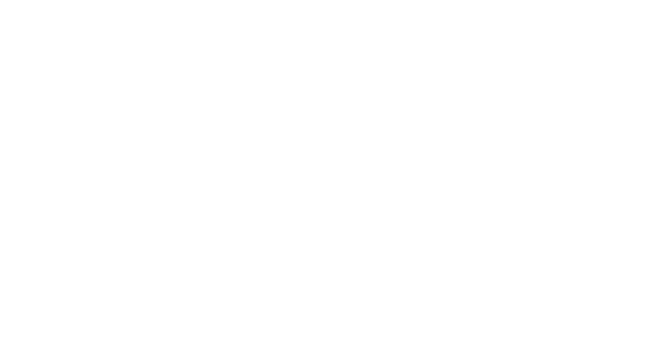
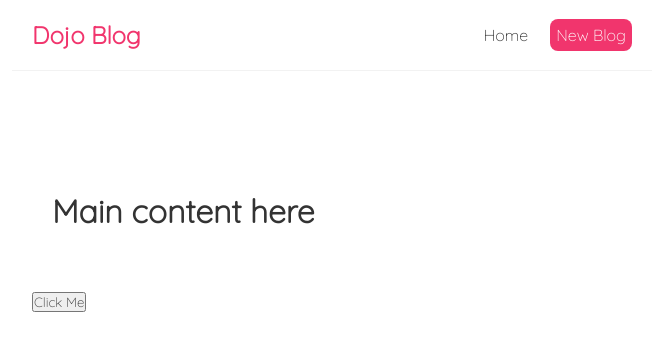
Before and after one commit to a1nkur/microblog-react-application, a JavaScript app: page / in a window 1280 px wide. Shown: the top 350 px of the page, without its empty margins (308-971 px from the left). Built offline with nearby package versions, Linux system fonts and the light colour scheme; the HTML template or start-up script is replaced by a standard one.

Commit message:
added CSS

```diff
--- a/src/App.css
+++ /dev/null
@@ -1,38 +0,0 @@
-.App {
-  text-align: center;
-}
-
-.App-logo {
-  height: 40vmin;
-  pointer-events: none;
-}
-
-@media (prefers-reduced-motion: no-preference) {
-  .App-logo {
-    animation: App-logo-spin infinite 20s linear;
-  }
-}
-
-.App-header {
-  background-color: #282c34;
-  min-height: 100vh;
-  display: flex;
-  flex-direction: column;
-  align-items: center;
-  justify-content: center;
-  font-size: calc(10px + 2vmin);
-  color: white;
-}
-
-.App-link {
-  color: #61dafb;
-}
-
-@keyframes App-logo-spin {
-  from {
-    transform: rotate(0deg);
-  }
-  to {
-    transform: rotate(360deg);
-  }
-}
--- a/src/App.js
+++ b/src/App.js
@@ -1,9 +1,18 @@
-import './App.css';
+import Home from "./Components/Home";
+import Navbar from "./Components/Navbar";
 
 function App() {
+  const handleClick = (val, e) => console.log(e);
   return (
+    //The application
     <div className="App">
-
+      {/* Navbar goes here */}
+      <Navbar />
+      {/* All the main content of the application goes inside here */}
+      <div className="main-content">
+        <Home />
+        <button onClick={(e) => handleClick("value", e)}> Click Me</button>
+      </div>
     </div>
   );
 }
--- /dev/null
+++ b/src/Components/Home.js
@@ -0,0 +1,9 @@
+const Home = () => {
+    return (
+        <div className="main-content">
+            <h1>Main content here</h1>
+        </div>
+     );
+}
+
+export default Home;
--- /dev/null
+++ b/src/Components/Navbar.js
@@ -0,0 +1,25 @@
+const Navbar = () => {
+    return (
+      // using html5 semantics
+      <nav className="navbar">
+        {/* Logo on navbar */}
+        <h1>Dojo Blog</h1>
+        {/* Grouping together links  */}
+        <div className="navbar-links">
+          <a href="/">Home</a>
+          <a
+            href="/create"
+            style={{
+              color: "#fff",
+              backgroundColor: "#f1356d",
+              borderRadius: "8px"
+            }}
+          >
+            New Blog
+          </a>
+        </div>
+      </nav>
+    );
+}
+
+export default Navbar;
--- a/src/index.css
+++ b/src/index.css
@@ -1,13 +1,52 @@
-body {
+@import url("https://fonts.googleapis.com/css2?family=Quicksand:wght@300&display=swap");
+
+/* Targeting every element on the webpage */
+* {
   margin: 0;
-  font-family: -apple-system, BlinkMacSystemFont, 'Segoe UI', 'Roboto', 'Oxygen',
-    'Ubuntu', 'Cantarell', 'Fira Sans', 'Droid Sans', 'Helvetica Neue',
-    sans-serif;
-  -webkit-font-smoothing: antialiased;
-  -moz-osx-font-smoothing: grayscale;
+  padding: 0;
+  font-family: "Quicksand", sans-serif;
+  color: #333;
 }
 
-code {
-  font-family: source-code-pro, Menlo, Monaco, Consolas, 'Courier New',
-    monospace;
+.navbar {
+  /* positioning */
+  display: flex;
+  /* adds internal gap between the border and the content */
+  padding: 20px;
+  /* Aligns items inside the div to be center VERTICALLY */
+  align-items: center;
+  /* sets maximum width of the div */
+  max-width: 600px;
+  /* adds 0 margin top-bottmm and auto adjust the div to be center to leave equal margin from left-right */
+  margin: 0 auto;
+  border-bottom: 1px solid #f2f2f2;
 }
+
+.navbar h1 {
+  color: #f1356d;
+}
+
+.navbar .navbar-links {
+  /* This shoots the links to right because the parent div is set to display:flex */
+  margin-left: auto;
+}
+
+.navbar a {
+  /* shifts each anchor 16px to the right */
+  margin-left: 16px;
+  text-decoration: none;
+  /* add padding to each link content */
+  padding: 6px;
+}
+
+.navbar a:hover {
+  color: #f1356d;
+}
+
+.main-content {
+  /* set max width of the main content */
+  max-width: 600px;
+  /* this sets margin of the content inside to leave gap from top and jail the main content inside the max-width  */
+  margin: 40px auto;
+  padding: 20px;
+}
```
